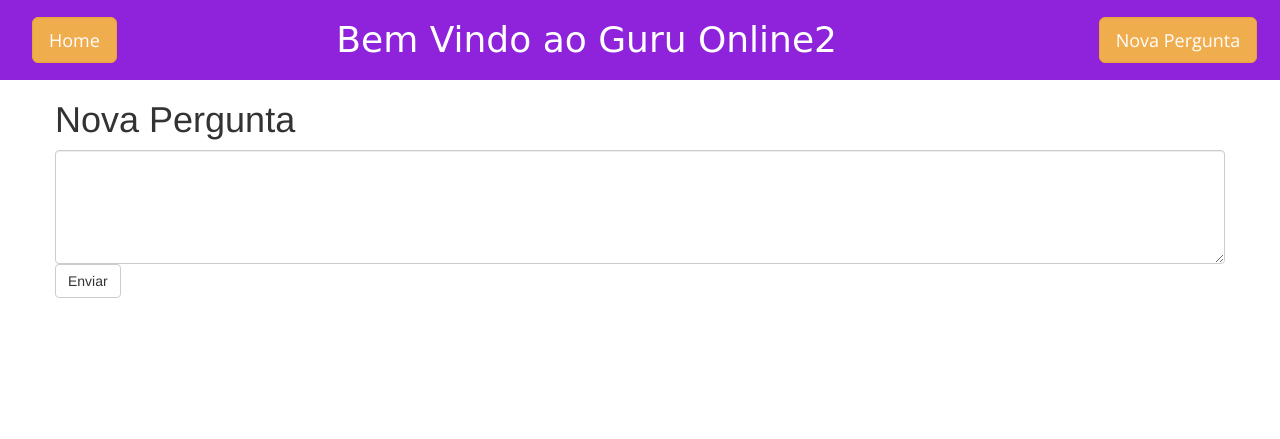
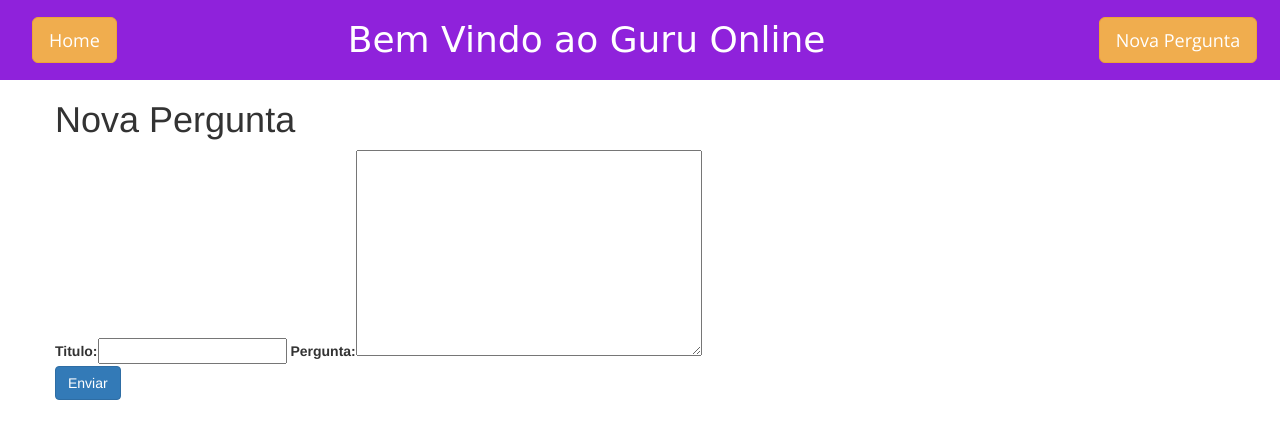
Before and after one commit to vitornere/guru, a Django app: page /nova_pergunta/ in a window 1280 px wide. Shown: the top 439 px of the page. Run offline with Django 3.2, Linux system fonts and the light colour scheme; some libraries are stand-ins or nearby versions; some web fonts are replaced.

Commit message:
Adicionado bootstrap form

```diff
--- a/guru/settings.py
+++ b/guru/settings.py
@@ -33,6 +33,7 @@ ALLOWED_HOSTS = []
 INSTALLED_APPS = (
     'guru',
     'guru_responde',
+    'bootstrapform',
 
 #    'wagtail.wagtailforms',
 #    'wagtail.wagtailredirects',
--- a/guru/templates/guru/base.html
+++ b/guru/templates/guru/base.html
@@ -14,7 +14,7 @@
 	    	<div class="col-md-1"><a href="/"><button type="button" id="botao-home" class="btn btn-warning btn-lg">Home</button></a></div>
     		<div class="col-md-9">
 	    		<h1>
-	    			Bem Vindo ao Guru Online2
+	    			Bem Vindo ao Guru Online
 	    		</h1>
     		</div>
     		<div class="col-md-2"><a href="{% url 'guru_responde.views.nova_pergunta' %}"><button type="button" id="botao-criar-pergunta" class="btn btn-warning btn-lg">Nova Pergunta</button></a></div>
--- a/guru_responde/forms.py
+++ b/guru_responde/forms.py
@@ -1,4 +1,8 @@
 from django import forms
 
-class NameForm(forms.Form):
-    nova_pergunta = forms.Textarea()
+class PerguntaForm(forms.Form):
+	titulo = forms.CharField(max_length=200)
+	pergunta = forms.CharField(widget=forms.Textarea)
+
+class ComentarioForm(forms.Form):
+	comentario = forms.CharField(widget=forms.Textarea)
--- a/guru_responde/static/js/guru.js
+++ /dev/null
@@ -1,3 +0,0 @@
-window.onload=function(){ {
-  console.log("teste");
-}
--- a/guru_responde/templates/guru_responde/nova_pergunta.html
+++ b/guru_responde/templates/guru_responde/nova_pergunta.html
@@ -1,16 +1,18 @@
 {% extends "guru/base.html" %}
+{% load bootstrap %}
 
 {% block container %}
 
 	<div class="row">
 		<h1>Nova Pergunta</h1>
 
-		{% if error_message %}<p><strong>{{ error_message }}</strong></p>{% endif %}
-
-		<form action="nova_pergunta" method="post" class="post-form">
-			<textarea class="form-control" rows="5" id="nova_pergunta"></textarea>
-	        <button type="submit" class="save btn btn-default">Enviar</button>
-	    </form>
+		<form class="form" role="form">
+			{% csrf_token %}
+			{{ form|bootstrap }}
+			<div class="form-group">
+				<button type="submit" id="pergunta_buttom" formmethod="POST" class="btn btn-primary">Enviar</button>
+			</div>
+		</form>
 	</div>
 
 {% endblock %}
--- a/guru_responde/templates/guru_responde/pergunta.html
+++ b/guru_responde/templates/guru_responde/pergunta.html
@@ -3,7 +3,7 @@
 {% block container %}
 	<div class="row questions">
 		<h2>Perguntas Abertas</h2>
-		{% for pergunta in perguntas %}
+		{% for pergunta in perguntas.reverse %}
 			{% if not pergunta.data_de_fechamento %}
 				<div class="row" id="open-question">
 					<div class="row">
@@ -24,7 +24,7 @@
 	<div class="row questions">
 		<h2>Perguntas Resolvidas</h2>
 
-		{% for pergunta in perguntas %}
+		{% for pergunta in perguntas.reverse %}
 			{% if pergunta.data_de_fechamento %}
 				<div class="row" id="closed-question">
 					<div class="row">
--- a/guru_responde/views.py
+++ b/guru_responde/views.py
@@ -1,7 +1,7 @@
 from django.shortcuts import render
 from .models import Pergunta
 from django.utils import timezone
-from .forms import NameForm
+from .forms import PerguntaForm, ComentarioForm
 
 # Create your views here.
 def pergunta(request):
@@ -10,17 +10,36 @@ def pergunta(request):
 
 def detalhe(request, pergunta_id):
 	pergunta = Pergunta.objects.get(id=pergunta_id)
-	return render(request, 'guru_responde/detalhe.html', {'pergunta' : pergunta})
+	if request.method == "POST":
+		form = ComentarioForm(request.POST)
+		if form.is_valid():
+			texto = form.cleaned_data['comentario'];
+			autor = request.user
+			data_de_criacao = timezone.now()
+			comentario = pergunta.resposta_set.create(autor=autor, texto=texto, data_de_criacao=data_de_criacao)
+			comentario.save()
+			form = ComentarioForm()
+			return render(request, 'guru_responde/detalhe.html', {'pergunta' : pergunta, 'form' : form})
+		else:
+			return render(request, 'guru_responde/detalhe.html', {'pergunta' : pergunta, 'form' : form})
+	else:
+		form = ComentarioForm()
+		pergunta = Pergunta.objects.get(id=pergunta_id)
+		return render(request, 'guru_responde/detalhe.html', {'pergunta' : pergunta, 'form' : form})
 
 def nova_pergunta(request):
 	if request.method == "POST":
-		form = NameForm(request.POST)
-		if form.isvalid():
-			pergunta = form.save(commit=false)
-			pergunta.autor = request.user
-			pergunta.data_de_criacao = timezone.now()
+		form = PerguntaForm(request.POST)
+		if form.is_valid():
+			titulo = form.cleaned_data['titulo']
+			texto = form.cleaned_data['pergunta']
+			autor = request.user
+			data_de_criacao = timezone.now()
+			pergunta = Pergunta.objects.create(autor=autor, titulo=titulo, texto=texto, data_de_criacao=data_de_criacao, data_de_fechamento=None)
 			pergunta.save()
-			return(request, 'guru_responde/detalhe.html', {'pergunta' : pergunta})
+			return render(request, 'guru_responde/detalhe.html', {'pergunta' : pergunta})
+		else:
+			return render(request, 'guru_responde/nova_pergunta.html', {'form' : form})
 	else:
-		form = NameForm()
+		form = PerguntaForm()
 		return render(request, 'guru_responde/nova_pergunta.html', {'form' : form})
```
Also changed, not shown: guru_responde/templates/guru_responde/detalhe.html (+8 -3 lines).
